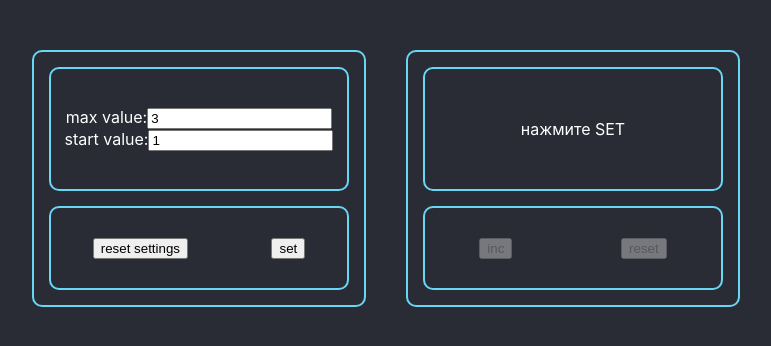
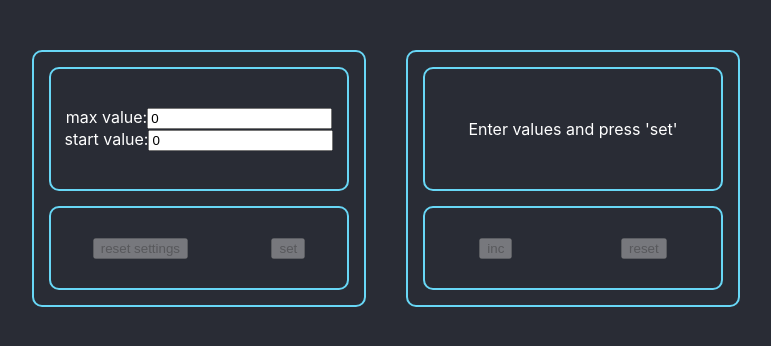
Before and after one commit to kaskodim/counter2-it-incubator, a React (Create React App) app: page / in a window 1280 px wide. Shown: the top 346 px of the page, without its empty margins (254-1025 px from the left). Built offline with nearby package versions, Linux system fonts and the light colour scheme.

Commit message:
working version without styles2

```diff
--- a/src/App.tsx
+++ b/src/App.tsx
@@ -3,13 +3,9 @@ import {Counter} from './components/Сounter/Counter';
 
 function App() {
 
-    const getLocalValue = localStorage.getItem('values');
-    const localValue = getLocalValue !== null ? JSON.parse(getLocalValue) : {};
-
     return (
         <div className="App">
-            <Counter localValue={localValue}
-            />
+            <Counter/>
         </div>
     );
 }
--- a/src/components/CounterBlock/CounterBlock.tsx
+++ b/src/components/CounterBlock/CounterBlock.tsx
@@ -51,11 +51,11 @@ export const CounterBlock = (props: CounterBlockPropsType) => {
             <BoxScreen>
                 {
                     props.isError ? (
-                        <span>ошибка</span>
+                        <span>Incorrect value!</span>
                     ) : props.isMassageFlag ? (
-                        <span>нажмите SET</span>
+                        <span>Enter values and press 'set'</span>
                     ) : (
-                        value
+                        <span>{value}</span>
                     )
                 }
             </BoxScreen>
@@ -71,54 +71,3 @@ export const CounterBlock = (props: CounterBlockPropsType) => {
         </Box>
     );
 };
-
-
-//{
-//    body {
-//             display: flex;
-//             justify-content: center;
-//             align-items: center;
-//             height: 100vh;
-//             background-color: #000;
-//             margin: 0;
-//         }
-//         .container {
-//             display: flex;
-//             gap: 20px;
-//         }
-//         .box {
-//             border: 2px solid #00ffff;
-//             padding: 20px;
-//             border-radius: 10px;
-//         }
-//         .box input {
-//             width: 100%;
-//             padding: 10px;
-//             margin: 5px 0;
-//             border: 1px solid #00ffff;
-//             border-radius: 5px;
-//             background-color: #000;
-//             color: #fff;
-//             text-align: center;
-//         }
-//         .box button {
-//             width: 100%;
-//             padding: 10px;
-//             margin: 5px 0;
-//             border: 1px solid #00ffff;
-//             border-radius: 5px;
-//             background-color: #000;
-//             color: #fff;
-//             cursor: pointer;
-//         }
-//         .box button:hover {
-//             background-color: #00ffff;
-//             color: #000;
-//         }
-//         .box .value {
-//             font-size: 24px;
-//             color: #ff0000;
-//             text-align: center;
-//             margin-top: 20px;
-//         }
-// }
--- a/src/components/SettingsBlock/SettingsBlock.tsx
+++ b/src/components/SettingsBlock/SettingsBlock.tsx
@@ -41,11 +41,14 @@ export const SettingsBlock = (props: SettingsBlockPropsType) => {
         props.onChangeValues('start', 0)
         props.onChangeValues('max', 0)
         setIsPressedResetSettings(true)
+        props.onChangeSetButton(true)
+        props.onChangeError(false)
+        props.onChangeIsMassageFlag(false)
         localStorage.clear()
     }
 
     useEffect(() => {
-        if (valuesZero) {
+        if (valuesZero && !localStorage.getItem('values')) {
             setIsPressedResetSettings(true)
         }
 
@@ -75,6 +78,7 @@ export const SettingsBlock = (props: SettingsBlockPropsType) => {
                     <span>max value:</span>
                     <input type={'number'}
                            value={props.values.max}
+                           defaultValue={0}
                            onChange={onChangeMaxValueHandler}
 
                     />
@@ -83,6 +87,7 @@ export const SettingsBlock = (props: SettingsBlockPropsType) => {
                     <span>start value:</span>
                     <input type={'number'}
                            value={props.values.start}
+                           defaultValue={0}
                            onChange={onChangeStartValueHandler}
                     />
                 </div>
--- a/src/components/Сounter/Counter.tsx
+++ b/src/components/Сounter/Counter.tsx
@@ -2,30 +2,32 @@ import React, {useEffect} from 'react';
 import {CounterBlock} from '../CounterBlock/CounterBlock';
 import {SettingsBlock} from '../SettingsBlock/SettingsBlock';
 import styled from 'styled-components';
-
-type CounterProps = {
-    localValue: ValuesType
-}
 
 export type ValuesType = {
     start: number
     max: number
 }
 
-export const Counter = (props: CounterProps) => {
+export const Counter = () => {
 
     const [values, setValues] = React.useState<ValuesType>(
         {
-            max: 3,
-            start: 1
+            max: 0,
+            start: 0
         },
     );
     const [isPressedSet, setIsPressedSet] = React.useState<boolean>(false);
     const [isError, setIsError] = React.useState<boolean>(false);
     const [isMassageFlag, setIsMassageFlag] = React.useState<boolean>(false);
 
+    console.log(values, {isPressedSet}, {isError}, {isMassageFlag})
+
     useEffect(() => {
-        setValues(props.localValue)
+        const getLocalValue = localStorage.getItem('values')
+        if (getLocalValue) {
+            const getLocalValueParse = JSON.parse(getLocalValue)
+            setValues(getLocalValueParse)
+        }
     }, []);
 
     const onChangeValues = (field: 'start' | 'max', value: number) => {
@@ -49,10 +51,6 @@ export const Counter = (props: CounterProps) => {
     const onChangeIsMassageFlag = (flag: boolean) => {
         setIsMassageFlag(flag)
     }
-
-    useEffect(() => {
-        setValues(props.localValue)
-    }, []);
 
     return (
         <Wrapper>
```
